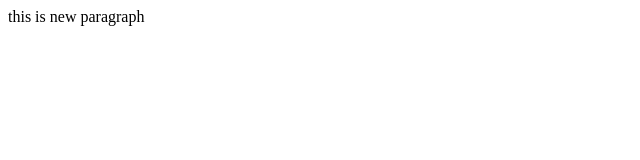
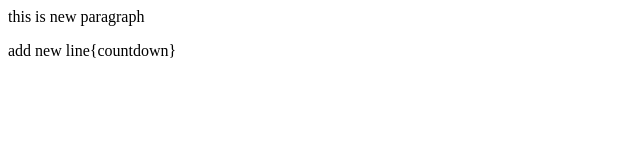
Before and after one commit to Nagendra-12-hub/local, a plain HTML site: page index.html in a window 1280 px wide. Shown: the whole page, without its empty margins (0-640 px from the left). Drawn offline with Linux system fonts and the light colour scheme.

Commit message:
add countdown

```diff
--- a/index.html
+++ b/index.html
@@ -1 +1,2 @@
 <p> this is new paragraph </p>
+<p> add new line{countdown} </p>
```
